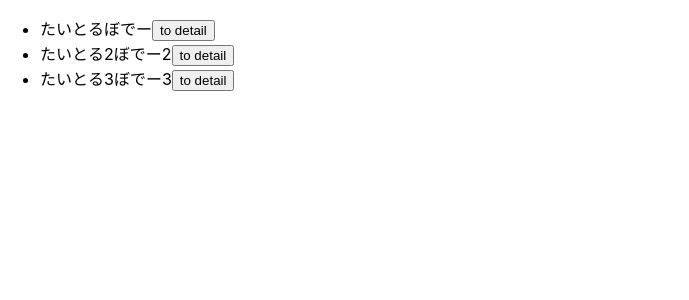
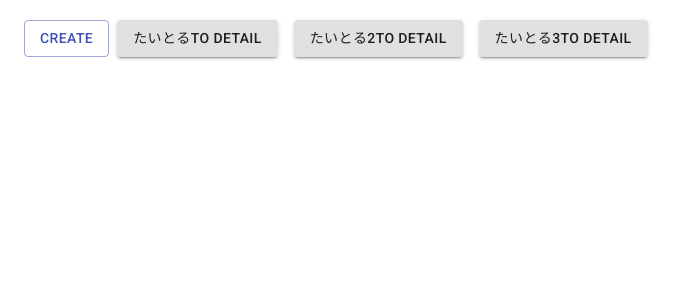
Before and after one commit to koukibuu3/react-memo-app, a React (Create React App) app: page / in a window 1280 px wide. Shown: the top 300 px of the page, without its empty margins (0-689 px from the left). Built offline with nearby package versions, Linux system fonts and the light colour scheme.

Commit message:
スタイルをいい感じにした #19

```diff
--- a/package.json
+++ b/package.json
@@ -3,6 +3,7 @@
   "version": "0.1.0",
   "private": true,
   "dependencies": {
+    "@material-ui/core": "^4.11.2",
     "@testing-library/jest-dom": "^5.11.6",
     "@testing-library/react": "^11.2.2",
     "@testing-library/user-event": "^12.2.2",
--- a/public/index.html
+++ b/public/index.html
@@ -25,6 +25,10 @@
       Learn how to configure a non-root public URL by running `npm run build`.
     -->
     <title>React App</title>
+
+    <link rel="stylesheet" href="https://fonts.googleapis.com/css?family=Roboto:300,400,500,700&display=swap" />
+    <link rel="stylesheet" href="https://fonts.googleapis.com/css?family=Noto+Sans+JP&subset=japanese" />
+    <link rel="stylesheet" href="https://fonts.googleapis.com/icon?family=Material+Icons" />
   </head>
   <body>
     <noscript>You need to enable JavaScript to run this app.</noscript>
--- a/src/App.js
+++ b/src/App.js
@@ -1,11 +1,19 @@
 import React from 'react';
+import { Container, makeStyles } from '@material-ui/core';
 import Routes from './Routes';
 
+const useStyles = makeStyles(() => ({
+  root: {
+    margin: '20px 0',
+  },
+}));
+
 function App() {
+  const classes = useStyles();
   return (
-    <>
+    <Container maxWidth="m" className={classes.root}>
       <Routes />
-    </>
+    </Container>
   );
 }
 
--- a/src/list/List.js
+++ b/src/list/List.js
@@ -1,5 +1,6 @@
 import React from 'react';
 import { Link } from 'react-router-dom';
+import { Box, Button } from '@material-ui/core';
 
 const MEMOS = [
   { title: 'たいとる', body: 'ぼでー' },
@@ -16,11 +17,12 @@ const List = () => {
 
   return (
     <div className="List">
-      <ul>
-        { list.map((value) => (
-          <Item content={value} />
-        )) }
-      </ul>
+      <Button variant="outlined" color="primary">
+        create
+      </Button>
+      { list.map((value) => (
+        <Item content={value} />
+      )) }
     </div>
   );
 };
@@ -28,13 +30,14 @@ const List = () => {
 const Item = (props) => {
   const { content } = props;
   return (
-    <li key="key">
-      {content.title}
-      <span>
-        {content.body}
-      </span>
-      <Link to="/detail"><button type="button">to detail</button></Link>
-    </li>
+    <Box component="span" m={1}>
+      <Link to="/detail">
+        <Button variant="contained">
+          {content.title}
+          to detail
+        </Button>
+      </Link>
+    </Box>
   );
 };
 
```
Also changed, not shown: 1 other file (tests, documents, lock files or other folders).
